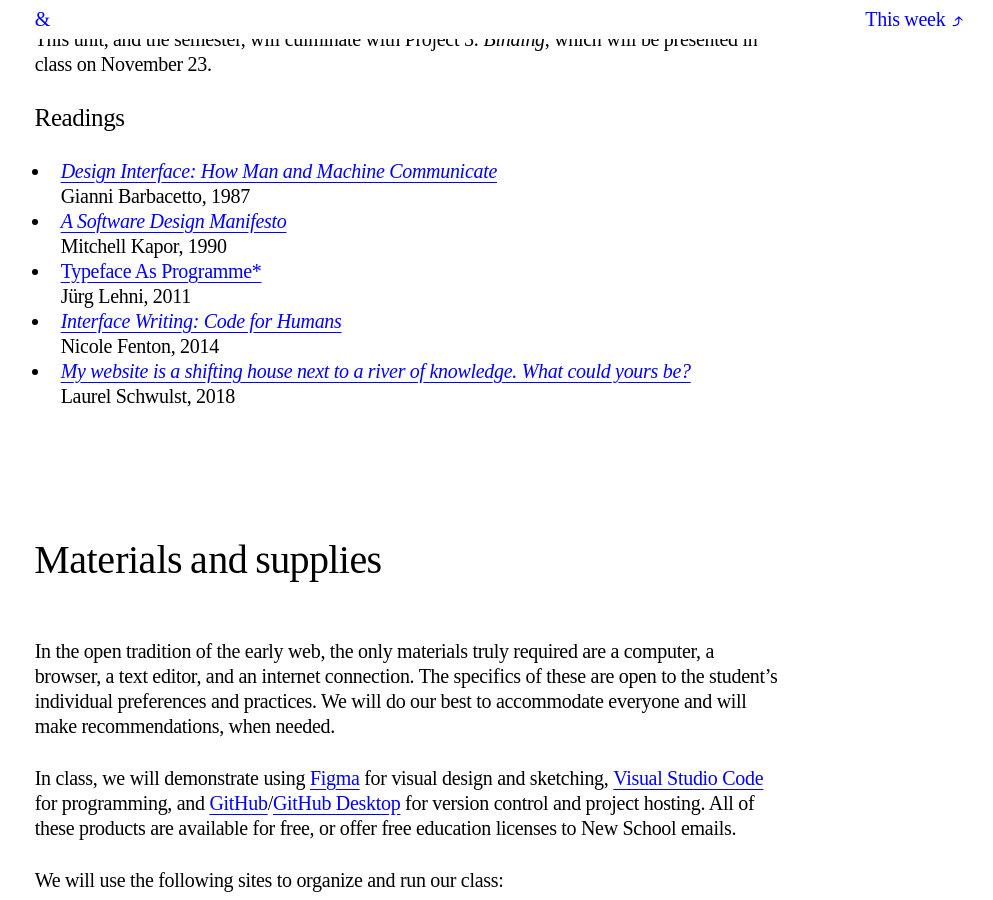
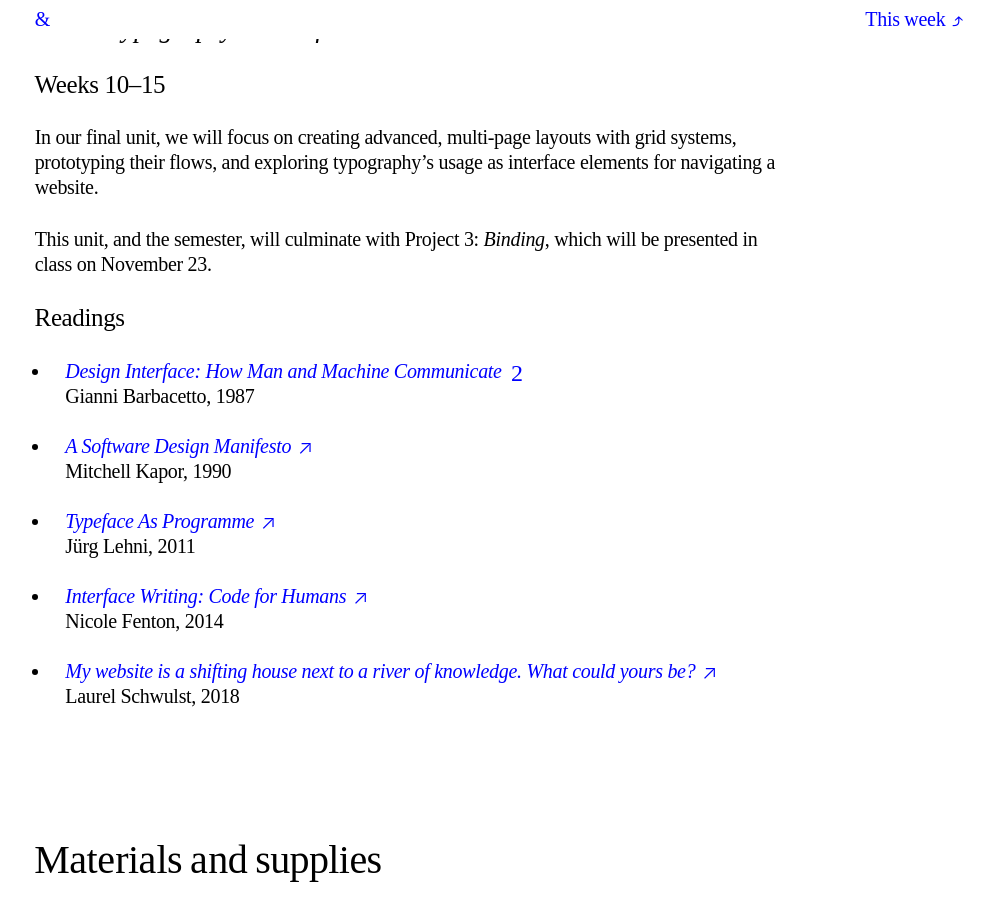
Before and after one commit to core-interaction/core-interaction.github.io, a Jekyll site: the page built from syllabus.md, in a window 1280 px wide and 900 px high, scrolled down 6174 px. Shown: the whole window, without its empty margins (141-1134 px from the left). Built offline with Jekyll 4.4.1, drawn with Linux system fonts in a browser that asks for light colours; part of the change alters nothing that is shown.

Commit message:
Icons for reading links.

```diff
--- a/assets/styles/_markdown.scss
+++ b/assets/styles/_markdown.scss
@@ -115,7 +115,8 @@
 	}
 
 	// Prominence for link-only paragraphs/li.
-	.link-only > a {
+	.link-only > a,
+	.link-only > p > a {
 		@extend %font--underline--disable;
 		@extend %icon--external;
 	}
--- a/syllabus.md
+++ b/syllabus.md
@@ -129,15 +129,20 @@ The unit ends with Project 1: *Manuscript*, which students will present on Septe
 
 
 
-* [*The Principles of the New Typography*](https://readings.design/PDF/ThePrinciplesoftheNewTypography.pdf) \
+
+* {: .link-only }[*The Principles of the New Typography*](https://readings.design/PDF/ThePrinciplesoftheNewTypography.pdf) \
 Jan Tschichold, 1928
-* [*The Crystal Goblet, or Printing Should Be Invisible*](https://readings.design/PDF/The%20Crystal%20Goblet.pdf) \
+
+* {: .link-only }[*The Crystal Goblet, or Printing Should Be Invisible*](https://readings.design/PDF/The%20Crystal%20Goblet.pdf) \
 Beatrice Warde, 1932
-* [*Detail in Typography*](https://static.trogu.com/documents/articles/palgrave/references/hochuli-Jost-H-Detail-in-Typography%20scribd%20-%2064-page.pdf) \
+
+* {: .link-only }[*Detail in Typography*](https://static.trogu.com/documents/articles/palgrave/references/hochuli-Jost-H-Detail-in-Typography%20scribd%20-%2064-page.pdf) \
 Jost Hochuli, 1987
-* [*The Elements of Typographic Style*](https://readings.design/PDF/the_elements_of_typographic_style.pdf) \
+
+* {: .link-only }[*The Elements of Typographic Style*](https://readings.design/PDF/the_elements_of_typographic_style.pdf) \
 Robert Bringhurst, 1992
-* [*A Handmade Web*](http://luckysoap.com/statements/handmadeweb.html) \
+
+* {: .link-only }[*A Handmade Web*](http://luckysoap.com/statements/handmadeweb.html) \
 J.R. Carpenter, 2015
 
 
@@ -155,15 +160,20 @@ This unit concludes with Project 2: *Spread*, which students will present (in th
 
 
 
-* [*Investigations on Gestalt Principles*](https://g-e-s-t-a-l-t.org/media/pdf/Investigations-on-Gestalt-Principles.pdf) \
+
+* {: .link-only }[*Investigations on Gestalt Principles*](https://g-e-s-t-a-l-t.org/media/pdf/Investigations-on-Gestalt-Principles.pdf) \
 Max Wertheimer, 1923
-* [*Continuity and Change*](https://readings.design/PDF/MaxBill-ContinuityAndChange.pdf) \
+
+* {: .link-only }[*Continuity and Change*](https://readings.design/PDF/MaxBill-ContinuityAndChange.pdf) \
 Max Bill, 1953
-* [*Grid Systems in Graphic Design*](https://monoskop.org/images/a/a4/Mueller-Brockmann_Josef_Grid_Systems_in_Graphic_Design_Raster_Systeme_fuer_die_Visuele_Gestaltung_English_German_no_OCR.pdf) \
+
+* {: .link-only }[*Grid Systems in Graphic Design*](https://monoskop.org/images/a/a4/Mueller-Brockmann_Josef_Grid_Systems_in_Graphic_Design_Raster_Systeme_fuer_die_Visuele_Gestaltung_English_German_no_OCR.pdf) \
 Josef Müller-Brockmann, 1981
-* [*The Web’s Grain*](https://frankchimero.com/blog/2015/the-webs-grain/) \
+
+* {: .link-only }[*The Web’s Grain*](https://frankchimero.com/blog/2015/the-webs-grain/) \
 Frank Chimero, 2015
-* [*The Diminishing Marginal Value of Aesthetics*](https://subpixel.space/entries/diminishing-marginal-aesthetic-value/) \
+
+* {: .link-only }[*The Diminishing Marginal Value of Aesthetics*](https://subpixel.space/entries/diminishing-marginal-aesthetic-value/) \
 Toby Shorin, 2017
 
 
@@ -182,15 +192,20 @@ This unit, and the semester, will culminate with Project 3: *Binding*, which wil
 
 
 
-* [*Design Interface: How Man and Machine Communicate*](https://i-n-t-e-r-f-a-c-e.org/media/pdf/Design-Interface.pdf) \
+
+* {: .link-only }[*Design Interface: How Man and Machine Communicate*](https://i-n-t-e-r-f-a-c-e.org/media/pdf/Design-Interface.pdf) \
 Gianni Barbacetto, 1987
-* [*A Software Design Manifesto*](https://hci.stanford.edu/publications/bds/1-kapor.html) \
+
+* {: .link-only }[*A Software Design Manifesto*](https://hci.stanford.edu/publications/bds/1-kapor.html) \
 Mitchell Kapor, 1990
-* [Typeface As Programme*](https://www.typotheque.com/articles/typeface_as_programme) \
+
+* {: .link-only }[*Typeface As Programme*](https://www.typotheque.com/articles/typeface_as_programme) \
 Jürg Lehni, 2011
-* [*Interface Writing: Code for Humans*](https://www.nicolefenton.com/interface-writing/) \
+
+* {: .link-only }[*Interface Writing: Code for Humans*](https://www.nicolefenton.com/interface-writing/) \
 Nicole Fenton, 2014
-* [*My website is a shifting house next to a river of knowledge. What could yours be?*](https://thecreativeindependent.com/essays/laurel-schwulst-my-website-is-a-shifting-house-next-to-a-river-of-knowledge-what-could-yours-be/) \
+
+* {: .link-only }[*My website is a shifting house next to a river of knowledge. What could yours be?*](https://thecreativeindependent.com/essays/laurel-schwulst-my-website-is-a-shifting-house-next-to-a-river-of-knowledge-what-could-yours-be/) \
 Laurel Schwulst, 2018
 
 
```
Also changed, not shown: 1 other file.
